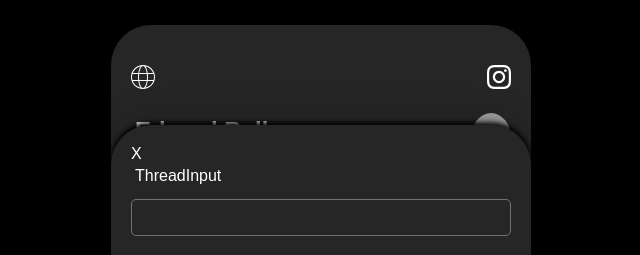
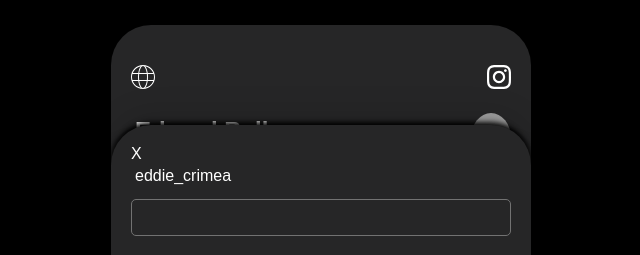
Before and after one commit to eddiebeller/react-threads-simple, a React (Vite) app: page / in a window 1280 px wide. Both pictures are taken after a click on the element 640 px from the left and 711 px from the top of the page. Shown: the top 255 px of the page, without its empty margins (319-959 px from the left). Built offline with nearby package versions, Linux system fonts and the light colour scheme; data requests are answered from the project's data file; grey boxes are pictures that could not be loaded.

Commit message:
:sparkles: Add post thread feature

```diff
--- a/components/Feed.jsx
+++ b/components/Feed.jsx
@@ -1,9 +1,15 @@
 /* eslint-disable react/prop-types */
 import { Thread } from './Thread';
-export const Feed = ({ filteredThread, user, setOpenModal, getThreads, setInteractingThread}) => {
+export const Feed = ({
+	filteredThreads,
+	user,
+	setOpenModal,
+	getThreads,
+	setInteractingThread,
+}) => {
 	return (
 		<div className='feed'>
-			{filteredThread?.map((filteredThread) => (
+			{filteredThreads?.map((filteredThread) => (
 				<Thread
 					getThreads={getThreads}
 					key={filteredThread.id}
--- a/components/Modal.jsx
+++ b/components/Modal.jsx
@@ -1,6 +1,13 @@
 import { ModalThread } from './ModalThread';
 import { ThreadInput } from './ThreadInput';
-export const Modal = ({ setOpenModal, modalFeedThreads }) => {
+export const Modal = ({
+	user,
+	setOpenModal,
+	modalFeedThreads,
+	text,
+	setText,
+	postThread,
+}) => {
 	return (
 		<div className='modal'>
 			<span onClick={() => setOpenModal(false)}>X</span>
@@ -10,7 +17,12 @@ export const Modal = ({ setOpenModal, modalFeedThreads }) => {
 					key={modalFeedThread?.id}
 				/>
 			))}
-			<ThreadInput />
+			<ThreadInput
+				user={user}
+				text={text}
+				setText={setText}
+				postThread={postThread}
+			/>
 		</div>
 	);
 };
--- a/components/Thread.jsx
+++ b/components/Thread.jsx
@@ -11,6 +11,8 @@ export const Thread = ({
 	getThreads,
 	setInteractingThread,
 }) => {
+	const [replyLength, setReplyLength] = useState(null);
+
 	const timePassed = moment().startOf('day').fromNow(filteredThread.timestamp);
 
 	const handleClick = () => {
@@ -45,18 +47,35 @@ export const Thread = ({
 			}
 		}
 	};
+
+	const getRepliesLength = async () => {
+		try {
+			const response = await fetch(
+				`http://localhost:3000/threads?reply_to=${filteredThread?.id}`
+			);
+			const data = await response.json();
+			setReplyLength(data.length);
+		} catch (error) {
+			console.error(error);
+		}
+	};
+
+	useEffect(() => {
+		getRepliesLength();
+	}, [filteredThread]);
+
 	return (
 		<article className='feed-card'>
 			<div className='text-container'>
 				<div>
 					<div className='image-container'>
-						<img src={user.img} alt='profile avatar' />
+						<img src={user?.img} alt='profile avatar' />
 					</div>
 					<div>
 						<p className=''>
-							<strong>{user.handle}</strong>
+							<strong>{user?.handle}</strong>
 						</p>
-						<p className=''>{filteredThread.text}</p>
+						<p className=''>{filteredThread?.text}</p>
 					</div>
 				</div>
 				<p className='time sub-text'>{timePassed}</p>
@@ -102,7 +121,7 @@ export const Thread = ({
 					<path d='M0 12l11 3.1 7-8.1-8.156 5.672-4.312-1.202 15.362-7.68-3.974 14.57-3.75-3.339-2.17 2.925v-.769l-2-.56v7.383l4.473-6.031 4.527 4.031 6-22z' />
 				</svg>
 				<p className='sub-text'>
-					<span onClick={handleClick}>X replies</span> |{' '}
+					<span onClick={handleClick}>{replyLength} replies</span> |{' '}
 					<span>{filteredThread.likes.length} likes</span>
 				</p>
 			</div>
--- a/components/ThreadInput.jsx
+++ b/components/ThreadInput.jsx
@@ -1,9 +1,15 @@
-export const ThreadInput = () => {
+export const ThreadInput = ({ user, setText, text, postThread }) => {
 	return (
 		<div>
-			<p className=''>ThreadInput</p>
-			<input type='text' />
-      <button className='primary'>Post</button>
+			<p className=''>{user.handle}</p>
+			<input
+				type='text'
+				value={text}
+				onChange={(e) => setText(e.target.value)}
+			/>
+			<button className='primary' onClick={postThread}>
+				Post
+			</button>
 		</div>
 	);
 };
--- a/db.json
+++ b/db.json
@@ -123,6 +123,126 @@
           "user_uuid": "b1f3a462-0ba8-4c6a-9d73-1721318f608c"
         }
       ]
+    },
+    {
+      "timestamp": "2023-08-01T13:19:45.436Z",
+      "thread_from": "b1f3a462-0ba8-4c6a-9d73-1721318f608c",
+      "thread_to": "b1f3a462-0ba8-4c6a-9d73-1721318f608c",
+      "reply_to": 7,
+      "text": "Hrrr",
+      "likes": [],
+      "id": 8
+    },
+    {
+      "timestamp": "2023-08-01T13:20:15.372Z",
+      "thread_from": "b1f3a462-0ba8-4c6a-9d73-1721318f608c",
+      "thread_to": "b1f3a462-0ba8-4c6a-9d73-1721318f608c",
+      "reply_to": 3,
+      "text": "Meow Meow!",
+      "likes": [],
+      "id": 9
+    },
+    {
+      "timestamp": "2023-08-01T13:20:27.833Z",
+      "thread_from": "b1f3a462-0ba8-4c6a-9d73-1721318f608c",
+      "thread_to": "b1f3a462-0ba8-4c6a-9d73-1721318f608c",
+      "reply_to": null,
+      "text": "Hello!",
+      "likes": [],
+      "id": 10
+    },
+    {
+      "timestamp": "2023-08-01T13:20:38.442Z",
+      "thread_from": "b1f3a462-0ba8-4c6a-9d73-1721318f608c",
+      "thread_to": "b1f3a462-0ba8-4c6a-9d73-1721318f608c",
+      "reply_to": 1,
+      "text": "test",
+      "likes": [
+        {
+          "user_uuid": "b1f3a462-0ba8-4c6a-9d73-1721318f608c"
+        }
+      ],
+      "id": 11
+    },
+    {
+      "timestamp": "2023-08-01T13:20:49.097Z",
+      "thread_from": "b1f3a462-0ba8-4c6a-9d73-1721318f608c",
+      "thread_to": "b1f3a462-0ba8-4c6a-9d73-1721318f608c",
+      "reply_to": 2,
+      "text": "Thanks!",
+      "likes": [],
+      "id": 12
+    },
+    {
+      "timestamp": "2023-08-01T13:21:10.747Z",
+      "thread_from": "b1f3a462-0ba8-4c6a-9d73-1721318f608c",
+      "thread_to": "b1f3a462-0ba8-4c6a-9d73-1721318f608c",
+      "reply_to": 10,
+      "text": "Hiya!",
+      "likes": [
+        {
+          "user_uuid": "b1f3a462-0ba8-4c6a-9d73-1721318f608c"
+        }
+      ],
+      "id": 13
+    },
+    {
+      "timestamp": "2023-08-01T13:31:53.986Z",
+      "thread_from": "b1f3a462-0ba8-4c6a-9d73-1721318f608c",
+      "thread_to": "b1f3a462-0ba8-4c6a-9d73-1721318f608c",
+      "reply_to": null,
+      "text": "Hello hello!",
+      "likes": [],
+      "id": 14
+    },
+    {
+      "timestamp": "2023-08-01T13:32:10.696Z",
+      "thread_from": "b1f3a462-0ba8-4c6a-9d73-1721318f608c",
+      "thread_to": "b1f3a462-0ba8-4c6a-9d73-1721318f608c",
+      "reply_to": 1,
+      "text": "Thanks!",
+      "likes": [],
+      "id": 15
+    },
+    {
+      "timestamp": "2023-08-01T13:32:47.315Z",
+      "thread_from": "b1f3a462-0ba8-4c6a-9d73-1721318f608c",
+      "thread_to": "b1f3a462-0ba8-4c6a-9d73-1721318f608c",
+      "reply_to": 2,
+      "text": "Thanks thanks!",
+      "likes": [],
+      "id": 16
+    },
+    {
+      "timestamp": "2023-08-01T13:33:15.290Z",
+      "thread_from": "b1f3a462-0ba8-4c6a-9d73-1721318f608c",
+      "thread_to": "b1f3a462-0ba8-4c6a-9d73-1721318f608c",
+      "reply_to": 14,
+      "text": "Hi there!",
+      "likes": [],
+      "id": 17
+    },
+    {
+      "timestamp": "2023-08-02T08:26:59.987Z",
+      "thread_from": "b1f3a462-0ba8-4c6a-9d73-1721318f608c",
+      "thread_to": "b1f3a462-0ba8-4c6a-9d73-1721318f608c",
+      "reply_to": 4,
+      "text": "Meeeeow!",
+      "likes": [],
+      "id": 18
+    },
+    {
+      "timestamp": "2023-08-02T08:27:27.532Z",
+      "thread_from": "b1f3a462-0ba8-4c6a-9d73-1721318f608c",
+      "thread_to": "b1f3a462-0ba8-4c6a-9d73-1721318f608c",
+      "reply_to": null,
+      "text": "Test",
+      "likes": [
+        {
+          "user_uuid": "b1f3a462-0ba8-4c6a-9d73-1721318f608c"
+        }
+      ],
+      "id": 19
     }
   ]
 }
--- a/src/App.jsx
+++ b/src/App.jsx
@@ -9,10 +9,11 @@ const App = () => {
 	const [user, setUser] = useState(null);
 	const [threads, setThreads] = useState(null);
 	const [viewThreadsFeed, setViewThreadsFeed] = useState(true);
-	const [filteredThread, setFilteredThread] = useState(null);
+	const [filteredThreads, setFilteredThreads] = useState(null);
 	const [openModal, setOpenModal] = useState(false);
 	const [interactingThread, setInteractingThread] = useState(null);
 	const [modalFeedThreads, setModalFeedThreads] = useState(null);
+	const [text, setText] = useState('');
 
 	const userId = 'b1f3a462-0ba8-4c6a-9d73-1721318f608c';
 
@@ -45,13 +46,13 @@ const App = () => {
 			const standAloneThreads = threads?.filter(
 				(thread) => thread.reply_to === null
 			);
-			setFilteredThread(standAloneThreads);
+			setFilteredThreads(standAloneThreads);
 		}
 		if (!viewThreadsFeed) {
 			const replyThreads = threads?.filter(
 				(thread) => thread.reply_to !== null
 			);
-			setFilteredThread(replyThreads);
+			setFilteredThreads(replyThreads);
 		}
 	};
 
@@ -62,6 +63,33 @@ const App = () => {
 			);
 			const data = await response.json();
 			setModalFeedThreads(data);
+		} catch (error) {
+			console.error(error);
+		}
+	};
+
+	const postThread = async () => {
+		const thread = {
+			timestamp: new Date(),
+			thread_from: user.user_uuid,
+			thread_to: user.user_uuid || null,
+			reply_to: interactingThread?.id || null,
+			text: text,
+			likes: [],
+		};
+		try {
+			const response = await fetch(`http://localhost:3000/threads`, {
+				method: 'POST',
+				headers: {
+					'Content-Type': 'application/json',
+				},
+				body: JSON.stringify(thread),
+			});
+			const result = await response.json();
+			console.log('Posted', result);
+			getThreads();
+			getReplies();
+			setText('');
 		} catch (error) {
 			console.error(error);
 		}
@@ -80,8 +108,6 @@ const App = () => {
 		getReplies();
 	}, [interactingThread]);
 
-	console.log('modalFeedThread', modalFeedThreads);
-
 	return (
 		<>
 			{user && (
@@ -97,7 +123,7 @@ const App = () => {
 							getThreads={getThreads}
 							user={user}
 							setOpenModal={setOpenModal}
-							filteredThread={filteredThread}
+							filteredThreads={filteredThreads}
 							setInteractingThread={setInteractingThread}
 						/>
 						{openModal && (
@@ -105,6 +131,9 @@ const App = () => {
 								user={user}
 								setOpenModal={setOpenModal}
 								modalFeedThreads={modalFeedThreads}
+								text={text}
+								setText={setText}
+								postThread={postThread}
 							/>
 						)}
 						<div onClick={() => setOpenModal(true)}>
```
